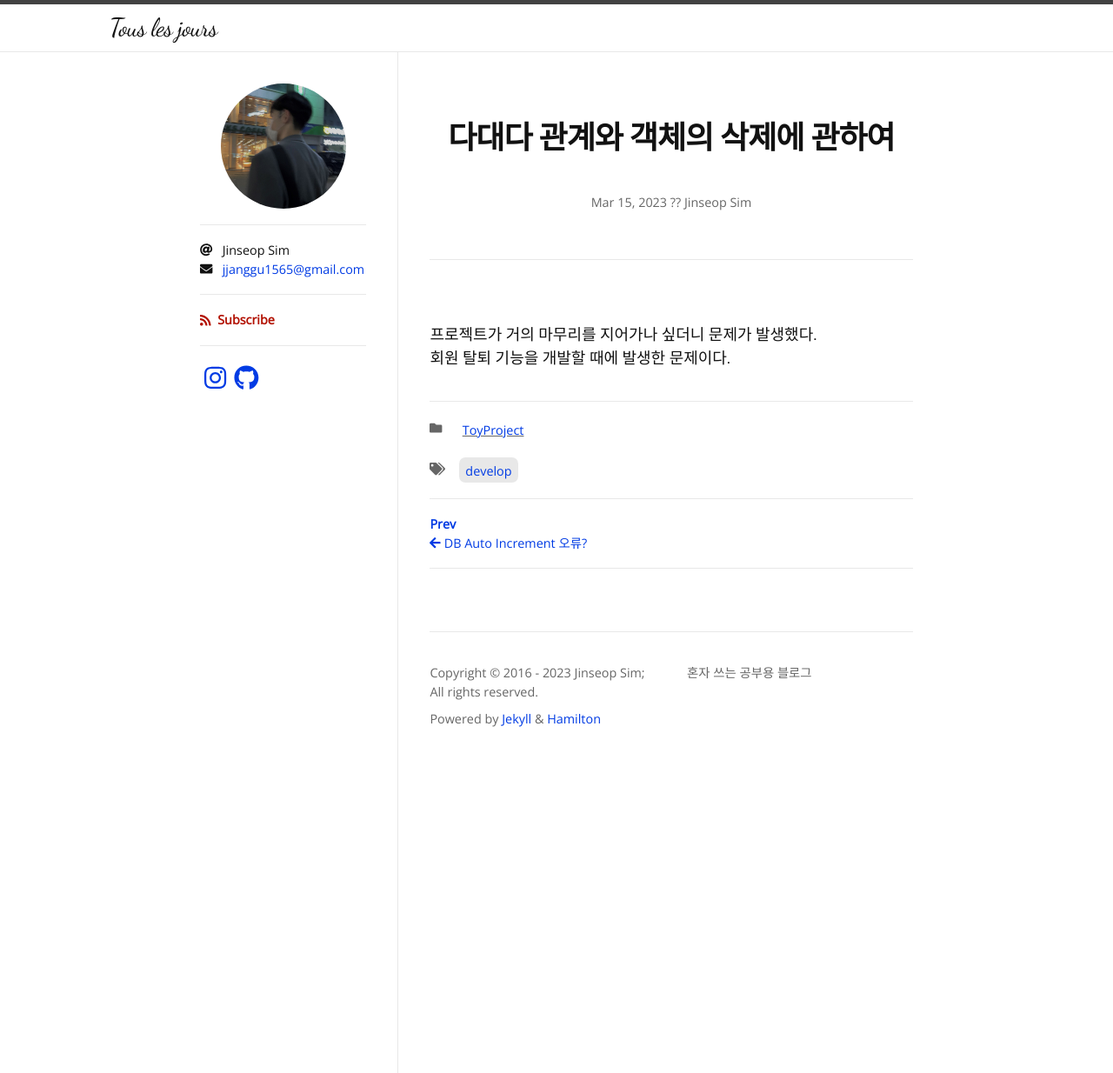
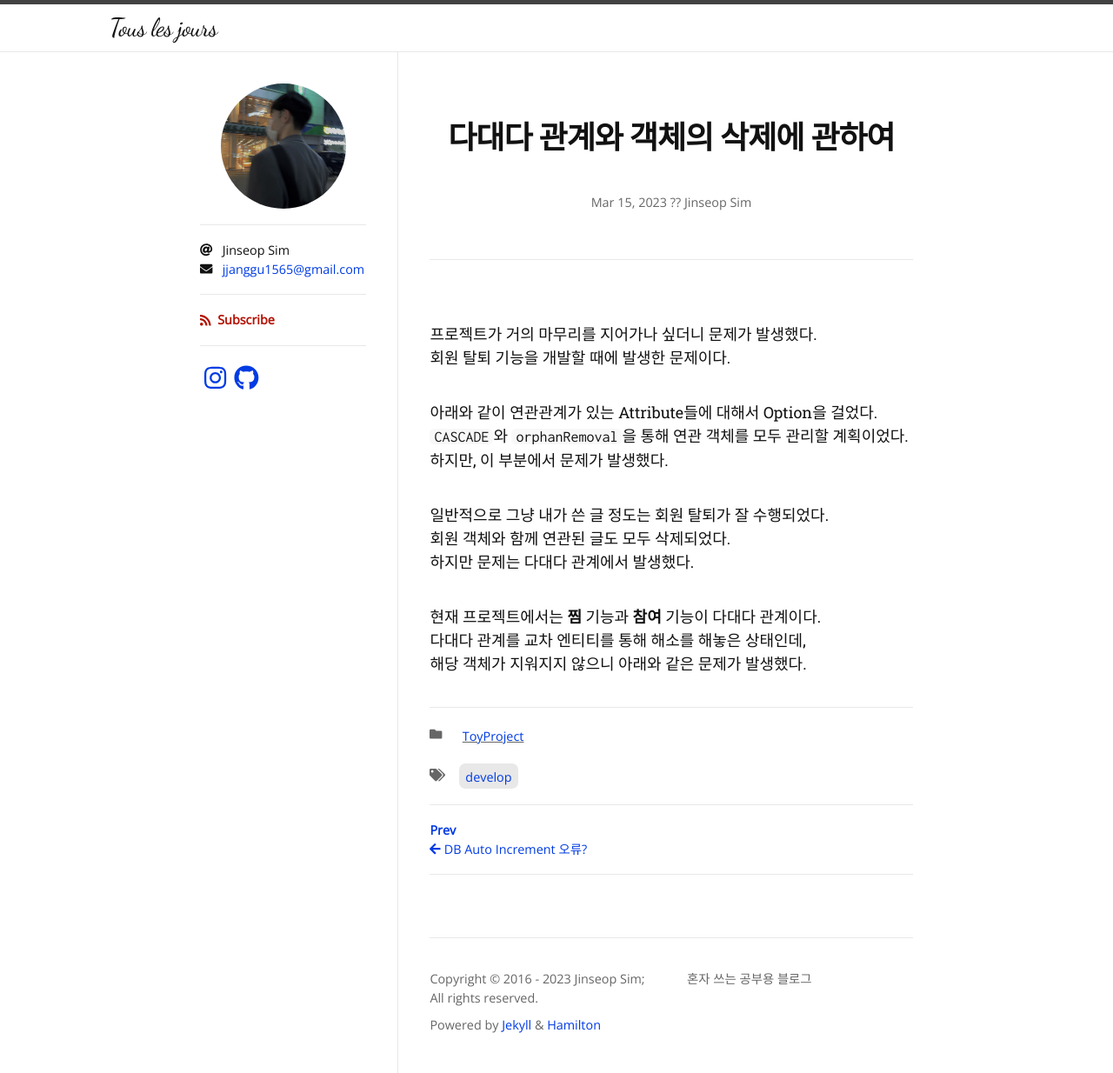
Before and after one commit to Jinseop-Sim/Jinseop-Sim.github.io, a Jekyll site: the page built from _posts/2023-03-15-cascade.md, in a window 1280 px wide. Shown: the whole page at 87% size. Built offline with Jekyll 4.4.1, drawn with Linux system fonts in a browser that asks for light colours; nearby versions of some CDN libraries; some web fonts are replaced.

Commit message:
글 내용 추가

````diff
--- a/_posts/2023-03-15-cascade.md
+++ b/_posts/2023-03-15-cascade.md
@@ -8,3 +8,15 @@ author:
 ---
 프로젝트가 거의 마무리를 지어가나 싶더니 문제가 발생했다.
 회원 탈퇴 기능을 개발할 때에 발생한 문제이다.
+
+아래와 같이 연관관계가 있는 Attribute들에 대해서 Option을 걸었다.
+```CASCADE```와 ```orphanRemoval```을 통해 연관 객체를 모두 관리할 계획이었다.
+하지만, 이 부분에서 문제가 발생했다.
+
+일반적으로 그냥 내가 쓴 글 정도는 회원 탈퇴가 잘 수행되었다.
+회원 객체와 함께 연관된 글도 모두 삭제되었다.
+하지만 문제는 다대다 관계에서 발생했다.
+
+현재 프로젝트에서는 __찜__ 기능과 __참여__ 기능이 다대다 관계이다.
+다대다 관계를 교차 엔티티를 통해 해소를 해놓은 상태인데,
+해당 객체가 지워지지 않으니 아래와 같은 문제가 발생했다.
````
